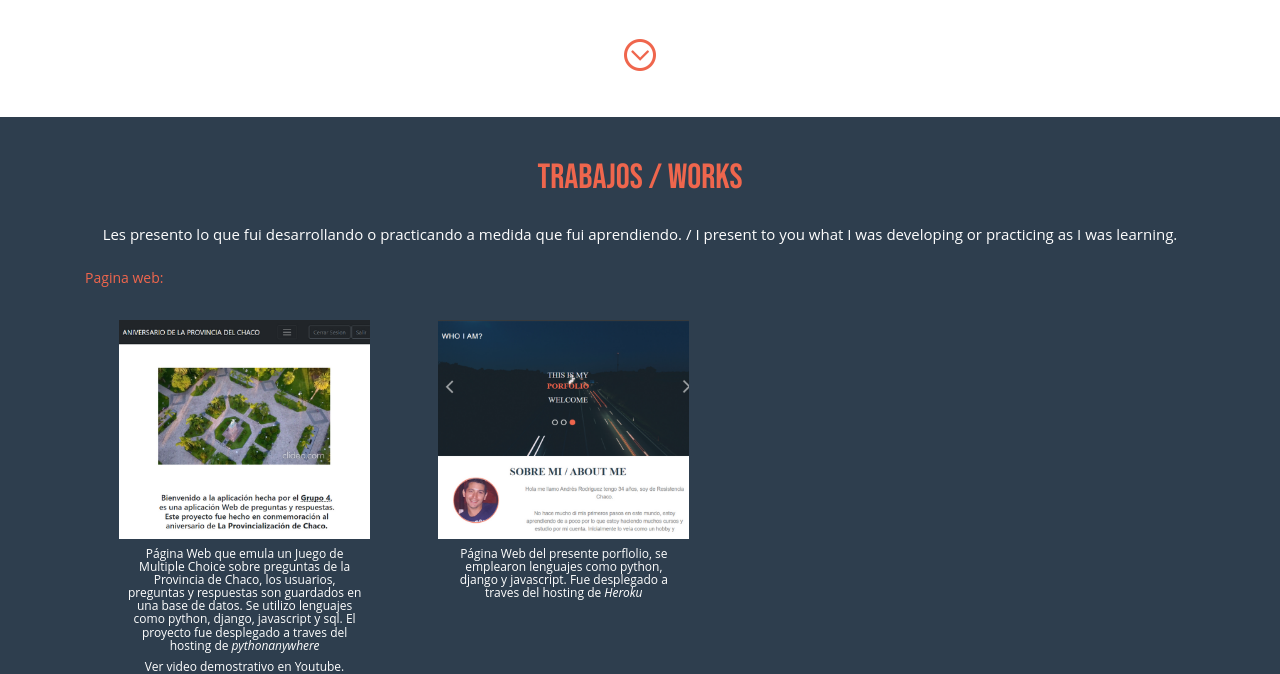
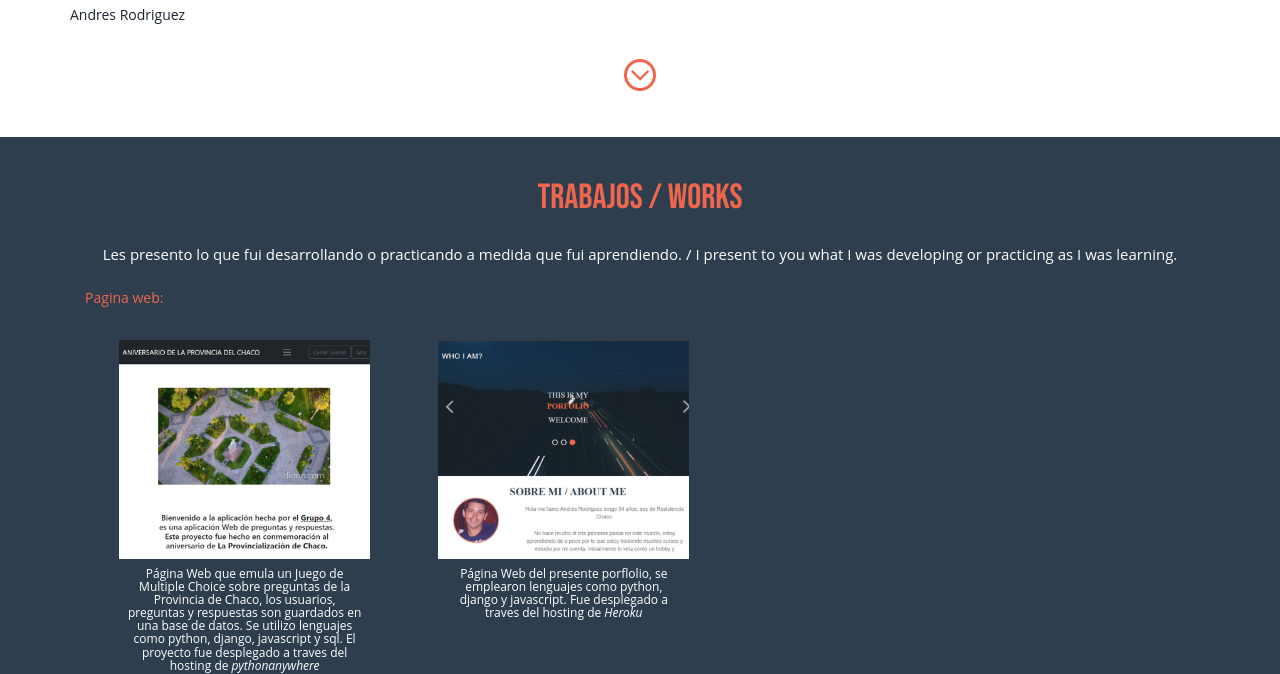
Before and after one commit to AndrRod/Porfolio, a Django app: page / in a window 1280 px wide. Shown: the part 1445-2119 px from the top of the page. Run offline with Django 3.2, Linux system fonts and the light colour scheme; some libraries are stand-ins or nearby versions.

Commit message:
modifaciones esteticas

```diff
--- a/Portafolio/templates/home.html
+++ b/Portafolio/templates/home.html
@@ -356,7 +356,8 @@
 
 
 	<iframe src="https://www.google.com/maps/embed?pb=!1m18!1m12!1m3!1d113288.85421075333!2d-59.06538554251382!3d-27.460643983004207!2m3!1f0!2f0!3f0!3m2!1i1024!2i768!4f13.1!3m3!1m2!1s0x94450c62a6f5f70b%3A0xf03ac86511c2cd6d!2sResistencia%2C%20Chaco!5e0!3m2!1ses!2sar!4v1634247412248!5m2!1ses!2sar" width="100%" height="20%" style="border:0;" allowfullscreen="" loading="lazy"></iframe>
-	<script src="https://platform.linkedin.com/badges/js/profile.js" async defer type="text/javascript"></script>
+	<div class="badge-base LI-profile-badge" data-locale="es_ES" data-size="medium" data-theme="dark" data-type="VERTICAL" data-vanity="andres-rodriguez-60a166208" data-version="v1"><a class="badge-base__link LI-simple-link" href="https://ar.linkedin.com/in/andres-rodriguez-60a166208?trk=profile-badge">Andres Rodriguez</a></div>
+
 		<div class="clearfix"></div>
 	</div>
 	<div class="arrow1">
@@ -527,6 +528,6 @@
 		</div>
 	</div>
 
-
+	<script src="https://platform.linkedin.com/badges/js/profile.js" async defer type="text/javascript"></script>
 </body>
 </html>
```
